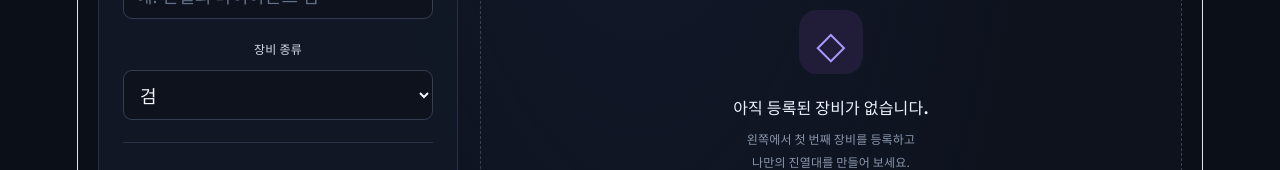
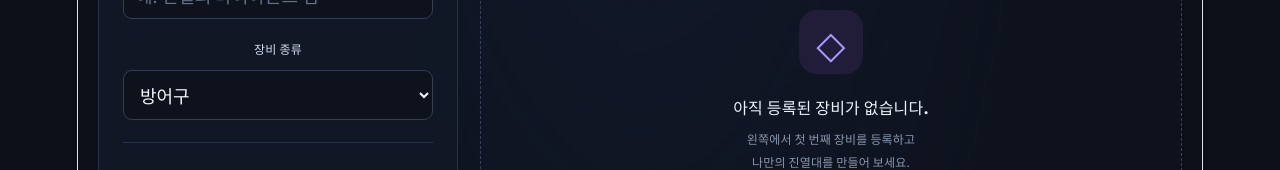
Before and after one commit to wlgns-1/jindeye, a React (Vite) app: page / in a window 1280 px wide. Shown: the part 716-886 px from the top of the page. Built offline with nearby package versions, Linux system fonts and the light colour scheme.

Commit message:
Update App.jsx
장비 종류를 방어구로 제한

```diff
--- a/src/App.jsx
+++ b/src/App.jsx
@@ -16,7 +16,7 @@ const emptyForm = {
   healthPerLevel: 5,
 };
 
-const equipmentTypes = ["검", "도끼", "활", "방어구", "투구", "기타"];
+const equipmentTypes = ["방어구"];
 
 function calculateStats(item) {
   return {
```
